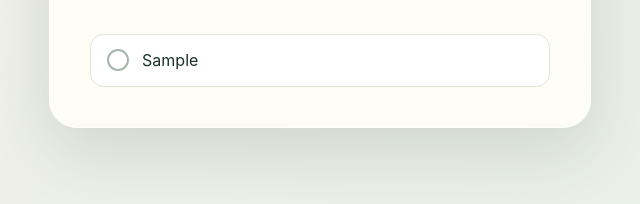
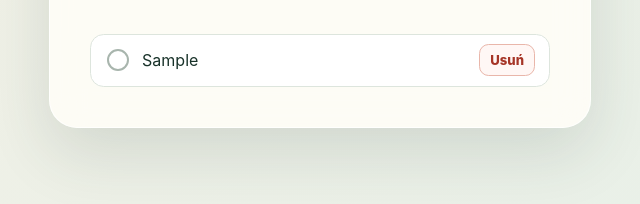
Before and after one commit to FrontendForge-MK/habit-tracker-test-repo, a website: page index.html in a window 1280 px wide. Both pictures are taken after typing "Sample" into the empty fields and a click on the button "Dodaj". Shown: the part 470-674 px from the top of the page, 593-1233 px from the left. Drawn offline with Linux system fonts and the light colour scheme.

Commit message:
Add habit deletion

```diff
--- a/app.js
+++ b/app.js
@@ -87,6 +87,13 @@ function toggleHabit(id) {
   render();
 }
 
+function deleteHabit(id) {
+  habits = habits.filter((habit) => habit.id !== id);
+
+  saveHabits();
+  render();
+}
+
 function resetCompletedHabits() {
   habits = habits.map((habit) => ({ ...habit, completed: false }));
 
@@ -105,6 +112,9 @@ function render() {
     checkbox.checked = habit.completed;
     checkbox.setAttribute("aria-label", `Oznacz nawyk „${habit.title}” jako wykonany`);
     checkbox.addEventListener("change", () => toggleHabit(habit.id));
+    const deleteButton = item.querySelector(".delete-button");
+    deleteButton.setAttribute("aria-label", `Usuń nawyk ${habit.title}`);
+    deleteButton.addEventListener("click", () => deleteHabit(habit.id));
     list.append(item);
   });
 
--- a/index.html
+++ b/index.html
@@ -70,6 +70,7 @@
           <span class="checkmark" aria-hidden="true"></span>
           <span class="habit-title"></span>
         </label>
+        <button class="delete-button" type="button">Usuń</button>
       </li>
     </template>
 
--- a/styles.css
+++ b/styles.css
@@ -192,6 +192,8 @@ input {
 }
 
 .habit-item {
+  display: flex;
+  align-items: center;
   border: 1px solid var(--line);
   border-radius: 0.85rem;
   background: #fff;
@@ -199,10 +201,33 @@ input {
 
 .habit-check {
   display: flex;
+  flex: 1;
   gap: 0.8rem;
   align-items: center;
   padding: 0.9rem 1rem;
   cursor: pointer;
+}
+
+.delete-button {
+  margin-right: 0.85rem;
+  padding: 0.45rem 0.65rem;
+  border: 1px solid #e9b6aa;
+  border-radius: 0.6rem;
+  color: #a63527;
+  background: #fff7f5;
+  font-size: 0.82rem;
+  font-weight: 800;
+  cursor: pointer;
+}
+
+.delete-button:hover {
+  border-color: #a63527;
+  background: #ffeae5;
+}
+
+.delete-button:focus-visible {
+  outline: 3px solid rgb(166 53 39 / 22%);
+  outline-offset: 2px;
 }
 
 .habit-check input {
```
Also changed, not shown: tests/smoke.spec.js (+35 -0 lines).
